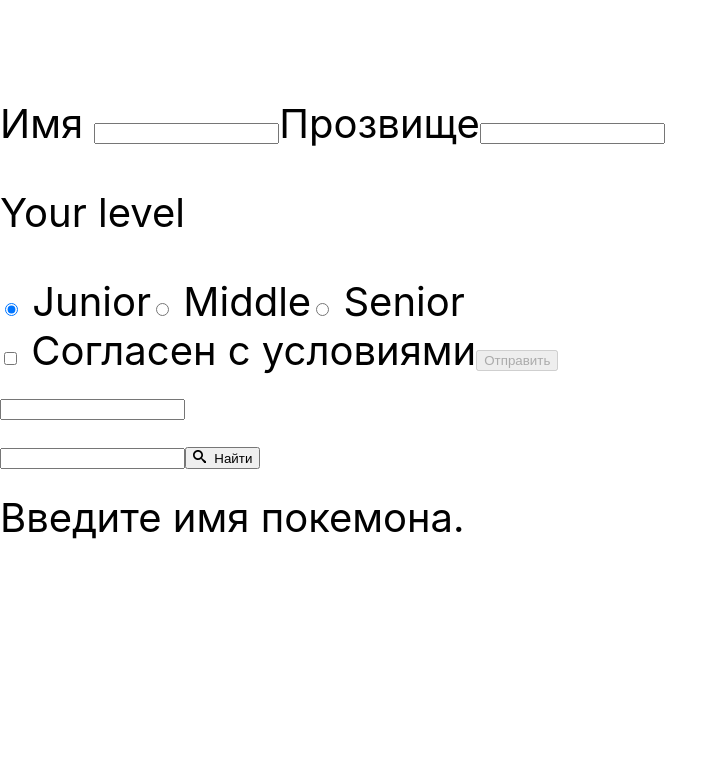
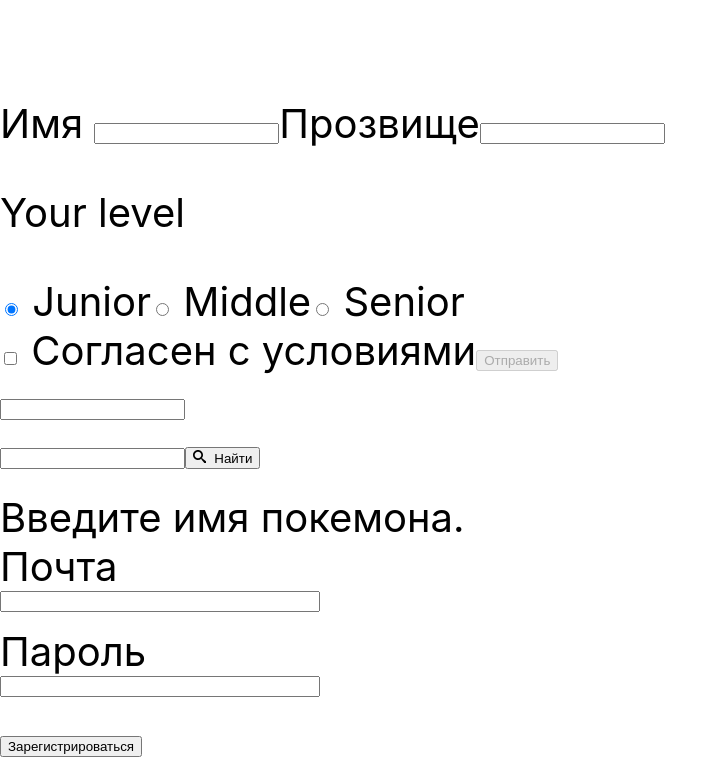
Before and after one commit to IamVovaMoroz/ReactAp, a React (Create React App) app: page / in a window 1280 px wide. Shown: the part 1251-2012 px from the top of the page, without its empty margins (0-728 px from the left). Before the commit the page ends 1793 px from the top, so only its background shows below. Built offline with nearby package versions, Linux system fonts and the light colour scheme.

Commit message:
localStorage React

```diff
--- a/src/components/App.jsx
+++ b/src/components/App.jsx
@@ -12,6 +12,7 @@ import PokemonForm from "./PokemonFetch/PokemonForm";
 import { ToastContainer  } from 'react-toastify';
 import 'react-toastify/dist/ReactToastify.css';
 import PokemonInfo from "./PokemonFetch/PokemonInfo"
+import SignupForm from './SignupForm/SignupForm';
 
 
 class App extends React.Component {
@@ -283,6 +284,12 @@ const visibleTodos = this.getVisibleTodos()
     <ToastContainer autoClose={3000}/>
     <PokemonInfo pokemonName={this.state.pokemonName}/>
 
+
+
+
+
+          <SignupForm />
+
       </div>
 
       </div>
--- /dev/null
+++ b/src/components/SignupForm/SignupForm.js
@@ -0,0 +1,177 @@
+// import useLocalStorage from '../../hooks/useLocalStorage';
+
+
+// export default function SignupForm() {
+//   const [email, setEmail] = useLocalStorage('email', '');
+//   const [password, setPassword] = useLocalStorage('password', '');
+
+
+
+//     switch (name) {
+//       case 'email':
+//         setEmail(value);
+//         break;
+
+//       case 'password':
+//         setPassword(value);
+//         break;
+
+//       default:
+//         return;
+//     }
+//   };
+
+//   return (
+//     <form className={styles.form} autoComplete="off">
+//       <label className={styles.label}>
+//         <span>Почта</span>
+//         <input
+//           type="email"
+//           name="email"
+//           onChange={handleChange}
+//           value={email}
+//         />
+//       </label>
+
+//       <label className={styles.label}>
+//         <span>Пароль</span>
+//         <input
+//           type="password"
+//           name="password"
+//           onChange={handleChange}
+//           value={password}
+//         />
+//       </label>
+
+//       <button type="submit">Зарегистрироваться</button>
+//     </form>
+//   );
+// }
+import styles from './SignupForm.module.css';
+//1) для работы с хуками импортируем их из реакта: import {useState} from "react"
+import {useEffect, useState} from "react"
+export default function SignupForm() {
+
+
+    // Запись из локал сторедж в инпут формы
+
+    // Обьявляем State перед return. const [email, ...] первый элемент  email деструктуризируем с массива, первоначальное значение ставил с LOcalStorage, или пустую строку
+
+// const [email, setEmail] = useState(()=>  JSON.parse(window.localStorage.getItem('email')) ?? "")
+
+// const [email, setEmail] = useState(()=>{ return JSON.parse(window.localStorage.getItem('email')) ?? ""})  тоже самое, ленивая инициализация только 1 раз при первом ренедере. Не будет обращения каждый раз к локал сторадж. Функция + ссылка на функцию
+// отдельный хук для каждого св-ва
+
+// const [password, setPassword] =  useState(()=>{ return JSON.parse(window.localStorage.getItem('password')) ?? ""})
+
+// Делаем 1 функцию для записи в локал сторедж и с локал сторедж в инпут
+// передаём дефолтное значение ключ (email, password)
+
+// принимает useLocalStorage key(email, password) и value - значение которое будем получать из инпут и записывать в инпут с локал сторедж
+const useLocalStorage = (key, defaultValue) => {
+    const [state, setState] = useState(() => {
+      // Передаем ленивую загрузку записи из локального хранилища в состояние.
+      // Используем оператор nullish coalescing (??) для проверки наличия записи в хранилище.
+      // Если запись отсутствует, возвращаем defaultValue.
+      return JSON.parse(window.localStorage.getItem(key)) ?? defaultValue;
+    });
+
+    // Функция будет использовать useEffect для записи состояния в локальное хранилище
+    useEffect(() => {
+      window.localStorage.setItem(key, JSON.stringify(state));
+      // Зависимостью для useEffect является состояние state, чтобы реагировать на его изменения.
+    }, [key, state]);
+
+    // Возвращаем состояние и функцию для его обновления
+    return [state, setState];
+  };
+
+
+// const [email, setEmail] = useState(()=>  JSON.parse(window.localStorage.getItem('email')) ?? "")
+const [email, setEmail] = useLocalStorage("email", "")
+
+// const [password, setPassword] =  useState(()=>{ return JSON.parse(window.localStorage.getItem('password')) ?? ""})
+const [password, setPassword] =  useLocalStorage("password", "")
+
+// Добавляем хуки на счётчик изменений
+const [emailChangeCount, setEmailChangeCount] = useState(0);
+const [passwordChangeCount, setPasswordChangeCount] = useState(0);
+
+// Делаем 1 handleChange для всех элементов инпут формы
+
+ const handleChange = event => {
+    const {name, value} = event.target;
+   console.log(name)
+// в switch приходит event.target.name. В зависимости от того какой case 'email'или  case 'password':, записываем
+    switch (name) {
+      case 'email':
+        setEmail(value);
+        setEmailChangeCount((prevCount) => prevCount + 1);
+        break;
+
+      case 'password':
+        setPassword(value);
+        setPasswordChangeCount((prevCount) => prevCount + 1);
+        break;
+
+      default:
+        return;
+    }
+  };
+
+  useEffect(() => {
+    console.log('вызываем useEffect');
+    // console.log('Количество изменений email:', emailChangeCount);
+    // console.log('Количество изменений password:', passwordChangeCount);
+    const TotalChanges = emailChangeCount + passwordChangeCount
+    // console.log(`Всего Changes ${TotalChanges}`)
+  }, [email, password, emailChangeCount, passwordChangeCount]);
+
+
+
+//   запись в локал сторедж
+//   useEffect(() => {
+//     console.log("добавляем в локао сторедж email")
+//     window.localStorage.setItem("email", JSON.stringify(email))
+//   },[email])
+
+//   useEffect(() => {
+//     console.log("добавляем в локао сторедж password")
+//     window.localStorage.setItem("password", JSON.stringify(password))
+//   },[password])
+
+
+    return (
+      <form className={styles.form} autoComplete="off">
+        <label className={styles.label}>
+          <span>Почта</span>
+          <input
+            type="email"
+            name="email"
+
+        //   функция внутри функции это локальная переменная значения state. Задает значение или принимает значение с input
+            onChange={handleChange }
+
+
+
+
+            value={email}
+
+          />
+        </label>
+
+<label className={styles.label}>
+  <span>Пароль</span>
+  <input
+    type="password"
+    name="password"
+    onChange={handleChange }
+    value={password}
+  />
+</label>
+
+        <button type="submit">Зарегистрироваться</button>
+      </form>
+    );
+
+}
--- /dev/null
+++ b/src/components/SignupForm/SignupForm.module.css
@@ -0,0 +1,9 @@
+.form {
+    width: 320px;
+  }
+
+  .label {
+    display: flex;
+    flex-direction: column;
+    margin-bottom: 15px;
+  }
```
